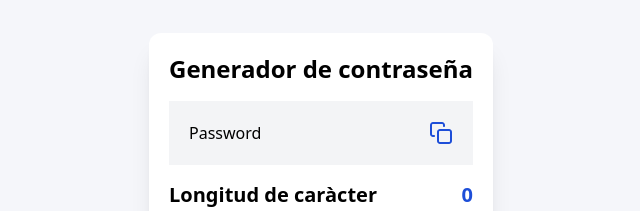
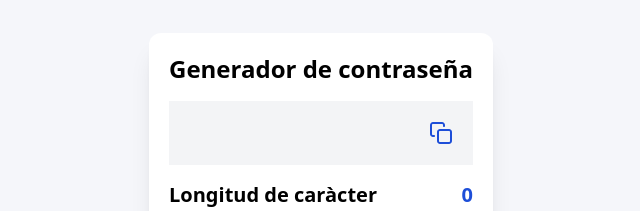
Before and after one commit to FernandoCM18/password-generator, a React (Vite) app: page / in a window 1280 px wide. Shown: the part 123-334 px from the top of the page, without its empty margins (319-959 px from the left). Built offline with nearby package versions, Linux system fonts and the light colour scheme.

Commit message:
fix: 💄 change in LabelPassword component

```diff
--- a/src/components/Card.tsx
+++ b/src/components/Card.tsx
@@ -5,20 +5,15 @@ import { ProgressBar } from './ProgressBar';
 import { SecurityLevel } from './SecurityLevel';
 
 export const Card = () => {
-
-
-
-
   return (
     <article className="bg-white p-5 rounded-xl space-y-4 shadow-xl">
       <h2 className="text-2xl font-bold">Generador de contraseña</h2>
-      <LabelPassword label="Password" />
+      <LabelPassword />
       <ProgressBar />
       <Options />
       <SecurityLevel activeCount={3} />
       <Button
         name="Generar contraseña"
-        onClick={() => {console.log('click');}}
       />
     </article>
   );
--- a/src/components/LabelPassword.tsx
+++ b/src/components/LabelPassword.tsx
@@ -1,10 +1,10 @@
-interface Props {
-  label: string;
-}
-export const LabelPassword = ({label}: Props) => {
+import { useStore } from '../store/store';
+
+export const LabelPassword = () => {
+  const password = useStore((state) => state.password);
   return (
     <div className="flex justify-between items-center bg-gray-100 p-5">
-      <p>{label}</p>
+      <p>{password}</p>
       <svg className="fill-blue-700" width="24" height="24" viewBox="0 0 24 24" fill="none" xmlns="http://www.w3.org/2000/svg">
         <path fillRule="evenodd" clipRule="evenodd" d="M3.29289 3.29289C3.48043 3.10536 3.73478 3 4 3H13C13.2652 3 13.5196 3.10536 13.7071 3.29289C13.8946 3.48043 14 3.73478 14 4V5C14 5.55228 14.4477 6 15 6C15.5523 6 16 5.55228 16 5V4C16 3.20435 15.6839 2.44129 15.1213 1.87868C14.5587 1.31607 13.7956 1 13 1H4C3.20435 1 2.44129 1.31607 1.87868 1.87868C1.31607 2.44129 1 3.20435 1 4V13C1 13.7956 1.31607 14.5587 1.87868 15.1213C2.44129 15.6839 3.20435 16 4 16H5C5.55228 16 6 15.5523 6 15C6 14.4477 5.55228 14 5 14H4C3.73478 14 3.48043 13.8946 3.29289 13.7071C3.10536 13.5196 3 13.2652 3 13V4C3 3.73478 3.10536 3.48043 3.29289 3.29289ZM10 11C10 10.4477 10.4477 10 11 10H20C20.5523 10 21 10.4477 21 11V20C21 20.5523 20.5523 21 20 21H11C10.4477 21 10 20.5523 10 20V11ZM11 8C9.34315 8 8 9.34315 8 11V20C8 21.6569 9.34315 23 11 23H20C21.6569 23 23 21.6569 23 20V11C23 9.34315 21.6569 8 20 8H11Z"/>
       </svg>
```
